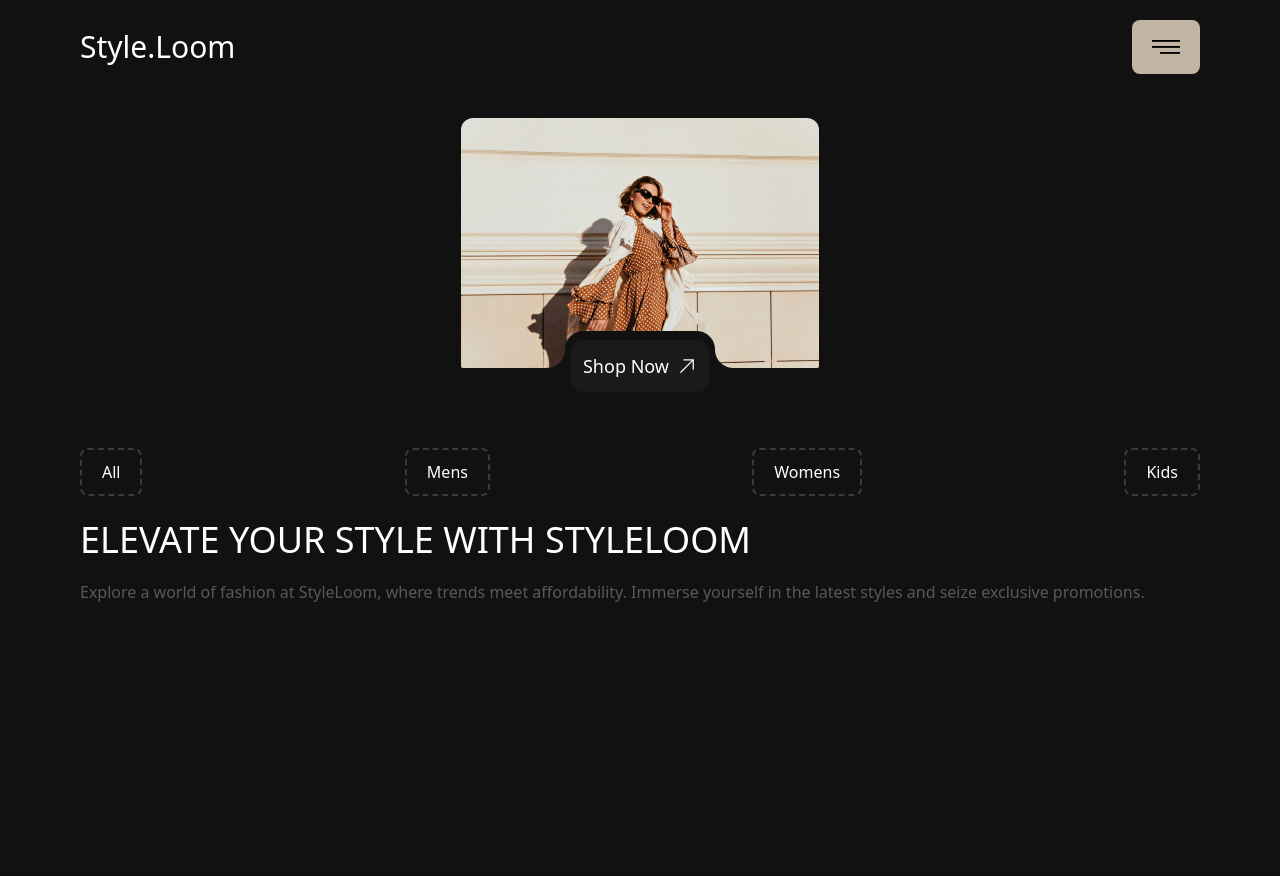
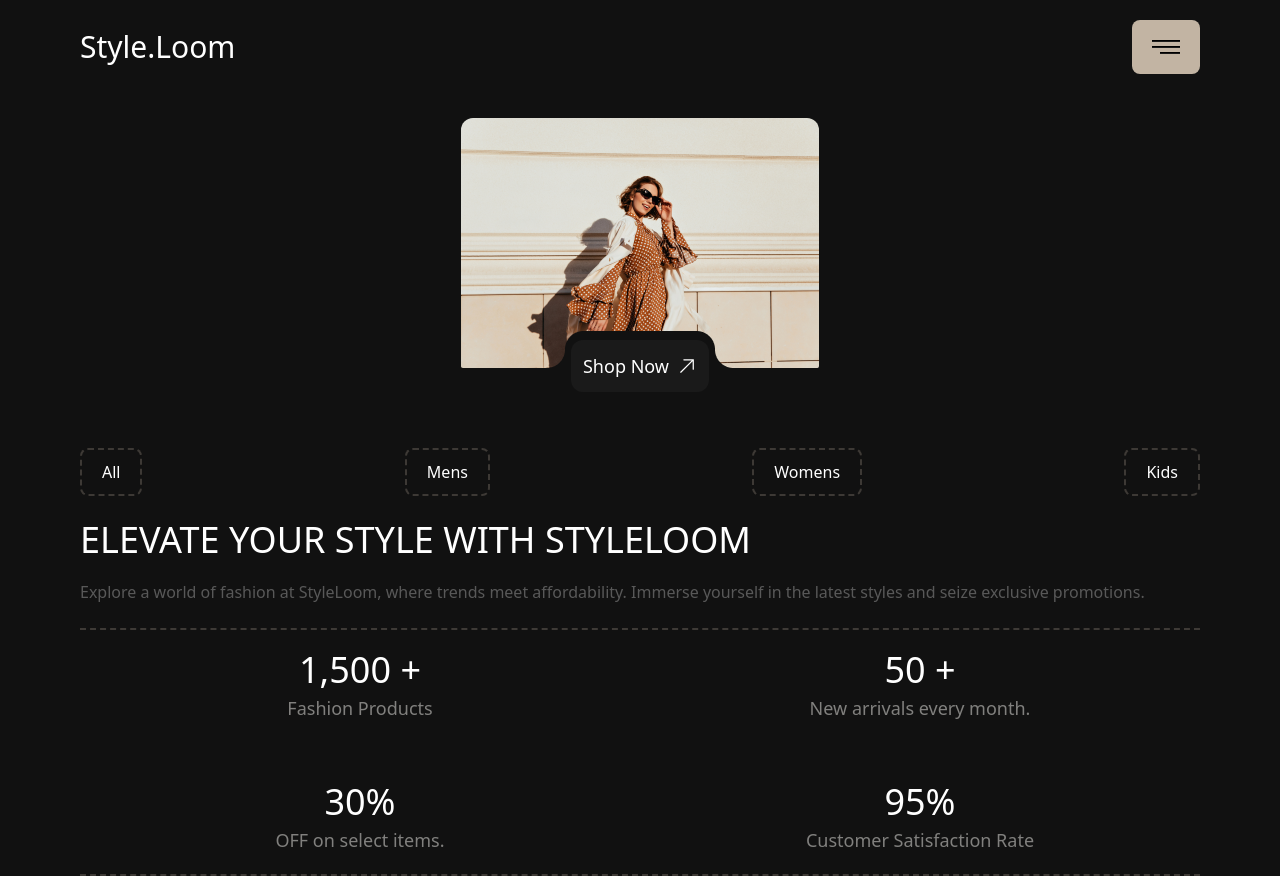
Before and after one commit to xtalireza/E-Commerce-main, a website: page public/index.html in a window 1280 px wide. Before the commit the page ends 800 px from the top, so only its background shows below. Drawn offline with Linux system fonts and the light colour scheme.

Commit message:
fit: finish Elevat section

```diff
--- a/public/index.html
+++ b/public/index.html
@@ -36,6 +36,12 @@
                     <h1 class="text-white text-4xl ">ELEVATE YOUR STYLE WITH STYLELOOM</h1>
                     <p class="text-white/30">Explore a world of fashion at StyleLoom, where trends meet affordability. Immerse yourself in the latest styles and seize exclusive promotions.</p>
                 </div>
+                <div class="w-full h-auto grid grid-cols-2 gap-y-5  items-center text-center border-y-2 border-dashed border-cream/25">
+                    <h1 class="cat-num">1,500 +<span class="cat-p">Fashion Products</span></h1>
+                    <h1 class="cat-num">50 +<span class="cat-p">New arrivals every month.</span></h1>
+                    <h1 class="cat-num">30%<span class="cat-p">OFF on select items.</span></h1>
+                    <h1 class="cat-num">95%<span class="cat-p">Customer Satisfaction Rate</span></h1>
+                </div>
             </section>
         </aside>
     </main>
--- a/src/css/tailwind.css
+++ b/src/css/tailwind.css
@@ -6,3 +6,9 @@
 .button{
     @apply px-5 py-2.5 rounded-lg border-2 border-dashed border-cream/25 text-white hover:opacity-15 duration-150;
 }
+.cat-num{
+    @apply flex flex-col items-center gap-1 text-white text-4xl p-5;
+}
+.cat-p{
+    @apply text-gray text-lg;
+}
--- a/tailwind.config.js
+++ b/tailwind.config.js
@@ -7,6 +7,7 @@ module.exports = {
       white: "#ffffff",
       cream: "#C2B4A3",
       dark: "#1A1A1A",
+      gray:"#81807E",
       transparent: "transparent",
     },
     container: {
```
Also changed, not shown: build/style.css.
